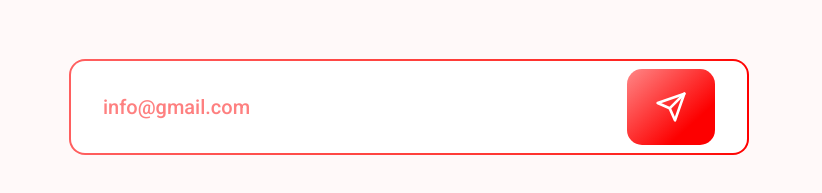
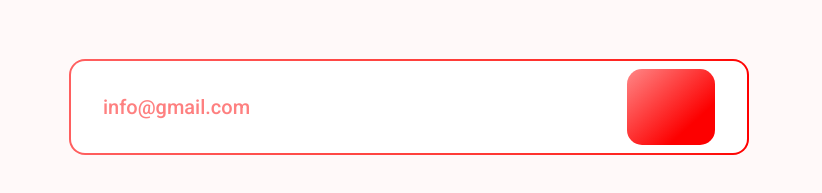
Before and after one commit to muznahrehman21/NFT, a React (Vite) app: page /second in a window 1280 px wide. Shown: the part 429-622 px from the top of the page, without its empty margins (231-1053 px from the left). Built offline with nearby package versions, Linux system fonts and the light colour scheme.

Commit message:
minor changes

```diff
--- a/src/components/input/Input.jsx
+++ b/src/components/input/Input.jsx
@@ -23,22 +23,7 @@ function Input({
             background:
               "linear-gradient(317.62deg, #FD0000 26.88%, #FF9292 105.85%)",
           }}
-        >
-          <svg
-            xmlns="http://www.w3.org/2000/svg"
-            width="32"
-            height="32"
-            viewBox="0 0 24 24"
-            fill="none"
-            stroke="white"
-            strokeWidth="2"
-            strokeLinecap="round"
-            strokeLinejoin="round"
-          >
-            <path d="M22 2 11 13" />
-            <path d="m22 2-7 20-4-9-9-4Z" />
-          </svg>
-        </button>
+        ></button>
       </div>
     </BorderWrapper>
   );
```
